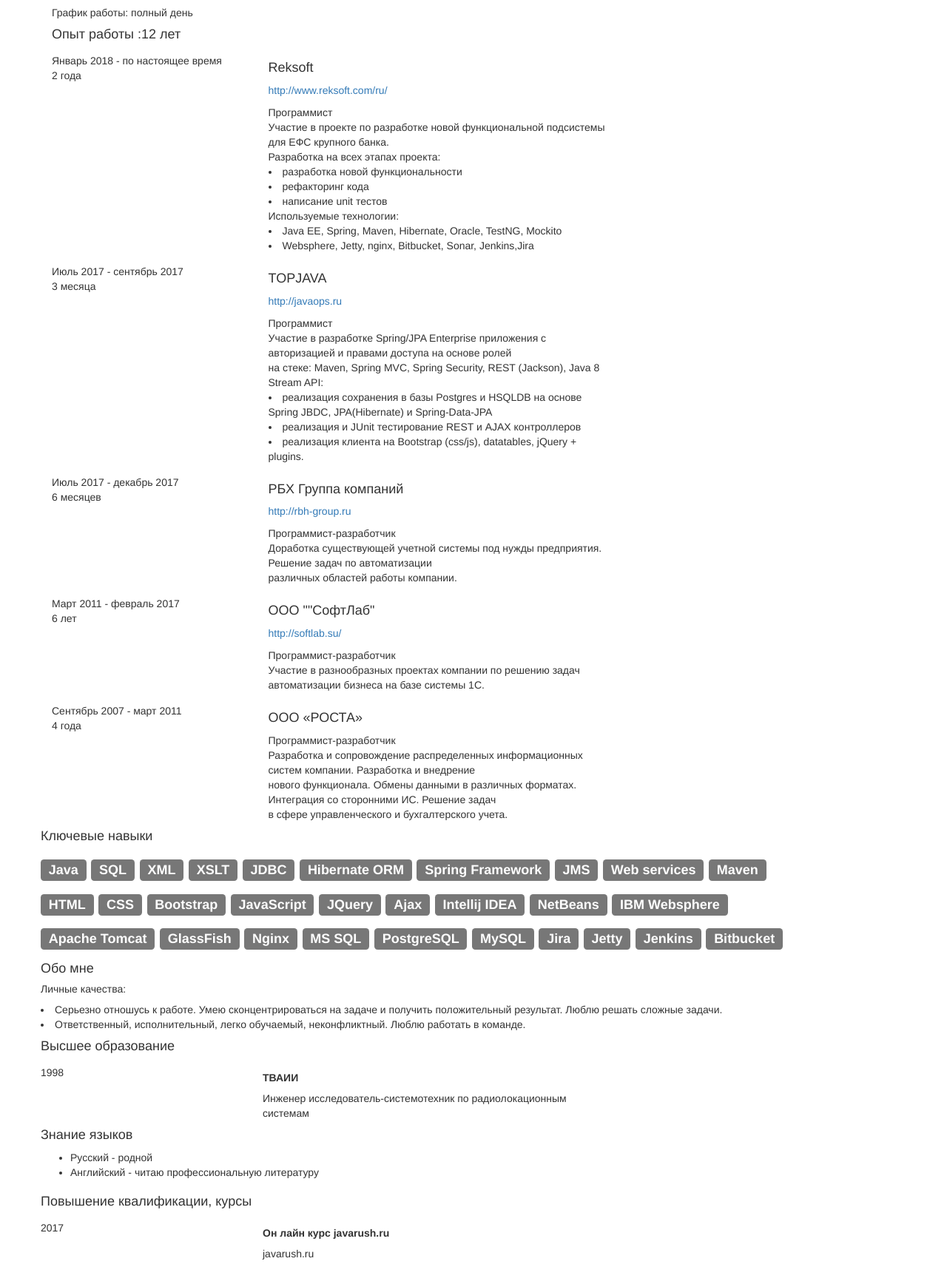
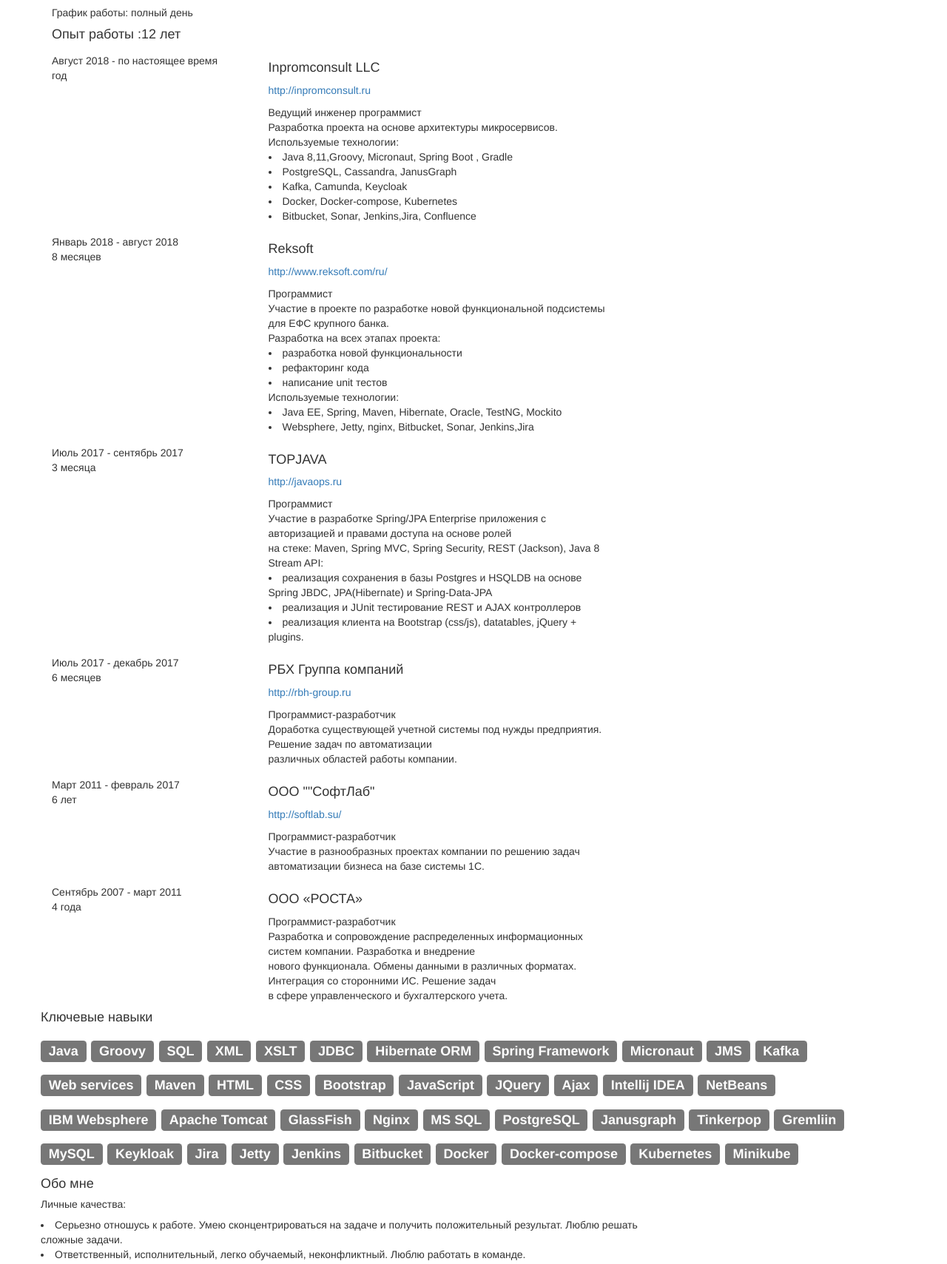
Before and after one commit to bradik/bradik.github.io, a plain HTML site: page index.html in a window 1280 px wide. Shown: the part 388-2097 px from the top of the page at 74% size. Drawn offline with Linux system fonts and the light colour scheme.

Commit message:
information added

```diff
--- a/index.html
+++ b/index.html
@@ -19,7 +19,6 @@
         }
     </style>
     <title>Резюме</title>
-    <!-- Yandex.Metrika counter --> <script type="text/javascript" > (function (d, w, c) { (w[c] = w[c] || []).push(function() { try { w.yaCounter49015610 = new Ya.Metrika({ id:49015610, clickmap:true, trackLinks:true, accurateTrackBounce:true }); } catch(e) { } }); var n = d.getElementsByTagName("script")[0], s = d.createElement("script"), f = function () { n.parentNode.insertBefore(s, n); }; s.type = "text/javascript"; s.async = true; s.src = "https://mc.yandex.ru/metrika/watch.js"; if (w.opera == "[object Opera]") { d.addEventListener("DOMContentLoaded", f, false); } else { f(); } })(document, window, "yandex_metrika_callbacks"); </script> <noscript><div><img src="https://mc.yandex.ru/watch/49015610" style="position:absolute; left:-9999px;" alt="" /></div></noscript> <!-- /Yandex.Metrika counter -->
 </head>
 <body>
 <div id="myModal" class="modal fade" tabindex="-1" role="dialog" aria-labelledby="myModalLabel" aria-hidden="true">
@@ -82,7 +81,41 @@
     </div>
     <div class="row" style="margin-top: 15px">
         <div class="col-md-3">
-            <div class="experiencesrow" data-start="2018-01" data-end=""></div>
+            <div class="experiencesrow" data-start="2018-08" data-end=""></div>
+        </div>
+        <div class="col-md-5">
+            <div class="bloko-column bloko-column_s-6 bloko-column_m-7 bloko-column_l-10">
+                <div>
+                    <h4>Inpromconsult LLC</h4>
+                    <p>
+                        <span><a href="http://inpromconsult.ru" target="_blank">http://inpromconsult.ru</a></span>
+                    </p>
+                </div>
+                <div>Ведущий инженер программист</div>
+                <div>
+                    <lu>
+                        <div> Разработка проекта на основе архитектуры микросервисов.</div>
+
+                        <div> Используемые технологии:</div>
+
+                        <li>Java 8,11,Groovy, Micronaut, Spring Boot , Gradle</li>
+
+                        <li>PostgreSQL, Cassandra, JanusGraph</li>
+
+                        <li>Kafka, Camunda, Keycloak</li>
+
+                        <li>Docker, Docker-compose, Kubernetes</li>
+
+                        <li>Bitbucket, Sonar, Jenkins,Jira, Confluence</li>
+
+                    </lu>
+                </div>
+            </div>
+        </div>
+    </div>
+    <div class="row" style="margin-top: 15px">
+        <div class="col-md-3">
+            <div class="experiencesrow" data-start="2018-01" data-end="2018-08"></div>
         </div>
         <div class="col-md-5">
             <div class="bloko-column bloko-column_s-6 bloko-column_m-7 bloko-column_l-10">
@@ -237,17 +270,20 @@
         </div>
         <h3>
             <div class="label label-default">Java</div>
+            <div class="label label-default">Groovy</div>
             <div class="label label-default">SQL</div>
             <div class="label label-default">XML</div>
             <div class="label label-default">XSLT</div>
             <div class="label label-default">JDBC</div>
             <div class="label label-default">Hibernate ORM</div>
             <div class="label label-default">Spring Framework</div>
+            <div class="label label-default">Micronaut</div>
             <div class="label label-default">JMS</div>
+            <div class="label label-default">Kafka</div>
+        </h3>
+        <h3>
             <div class="label label-default">Web services</div>
             <div class="label label-default">Maven</div>
-        </h3>
-        <h3>
             <div class="label label-default">HTML</div>
             <div class="label label-default">CSS</div>
             <div class="label label-default">Bootstrap</div>
@@ -256,19 +292,29 @@
             <div class="label label-default">Ajax</div>
             <div class="label label-default">Intellij IDEA</div>
             <div class="label label-default">NetBeans</div>
-            <div class="label label-default">IBM Websphere</div>
         </h3>
         <h3>
+            <div class="label label-default">IBM Websphere</div>
             <div class="label label-default">Apache Tomcat</div>
             <div class="label label-default">GlassFish</div>
             <div class="label label-default">Nginx</div>
             <div class="label label-default">MS SQL</div>
             <div class="label label-default">PostgreSQL</div>
+            <div class="label label-default">Janusgraph</div>
+            <div class="label label-default">Tinkerpop</div>
+            <div class="label label-default">Gremliin</div>
+        </h3>
+        <h3>
             <div class="label label-default">MySQL</div>
+            <div class="label label-default">Keykloak</div>
             <div class="label label-default">Jira</div>
             <div class="label label-default">Jetty</div>
             <div class="label label-default">Jenkins</div>
             <div class="label label-default">Bitbucket</div>
+            <div class="label label-default">Docker</div>
+            <div class="label label-default">Docker-compose</div>
+            <div class="label label-default">Kubernetes</div>
+            <div class="label label-default">Minikube</div>
         </h3>
     </div>
     <div class="row" style="shape-margin: 15px">
@@ -280,8 +326,10 @@
         </div>
         <lu>
             <li>Серьезно отношусь к работе. Умею сконцентрироваться на задаче и получить положительный результат. Люблю
-                решать сложные задачи.
+                решать
             </li>
+
+            <div> сложные задачи.</div>
 
             <li>Ответственный, исполнительный, легко обучаемый, неконфликтный. Люблю работать в команде.</li>
 
@@ -393,9 +441,5 @@
         $('#myModal').modal('show');
     });
 </script>
-
-c.yandex.ru/watch/49015610" style="position:absolute; left:-9999px;" alt="" /></div></noscript>
-<!-- /Yandex.Metrika counter -->
-
 </body>
 </html>
```
